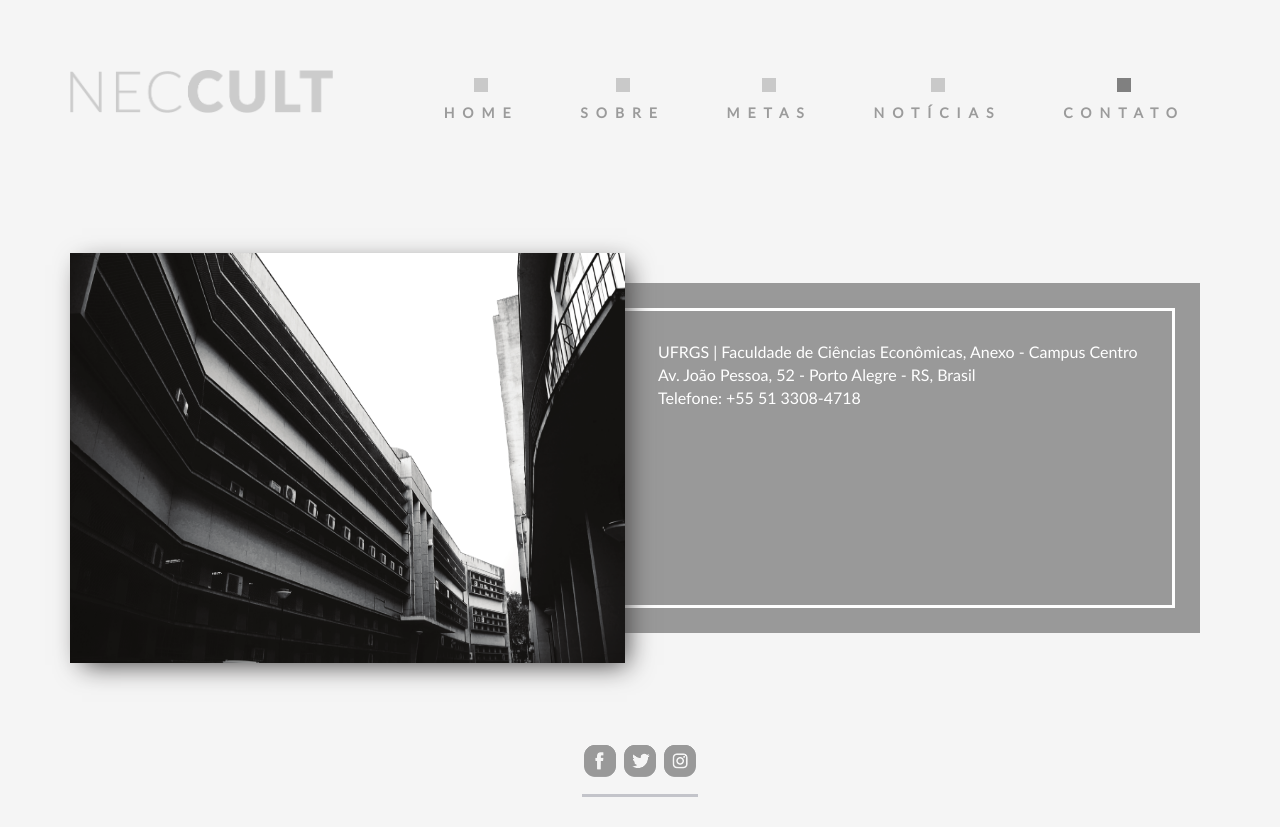
After one commit to BibianaDavila/neccult, a PHP site: page /contato.php in a window 1280 px wide. The commit adds this page. Run offline with PHP 8.4, Linux system fonts and the light colour scheme; some libraries are stand-ins or nearby versions.

Commit message:
Adicionada página de contato

```diff
--- /dev/null
+++ b/contato.php
@@ -0,0 +1,86 @@
+<!DOCTYPE html>
+<html>
+	<head>
+		<meta charset="UTF-8">
+		<meta name="viewport" content="width=device-width, initial-scale=1.0" />
+		<link rel="stylesheet" type="text/css" href="css/bootstrap.css">
+		<link rel="stylesheet" type="text/css" href="css/main.css">
+
+		<title>NECCULT</title>
+
+		<script src="https://ajax.googleapis.com/ajax/libs/jquery/3.1.0/jquery.min.js"></script>
+		<script type="text/javascript" src="js/bootstrap.js"></script>
+		<script type="text/javascript" src="js/main.js"></script>
+
+		<link href="https://fonts.googleapis.com/css?family=Playfair+Display" rel="stylesheet">
+
+	</head>
+	<body>
+
+		<!--=== header ===-->
+		<header>
+			<div class="container">
+				<div class="row">
+
+					<!-- logo -->
+					<div class="col-md-3">
+						<img src="images/logo.png" class="logo"/>
+					</div>
+
+					<div class="col-md-9 text-right">
+						<ul class="custom-nav">
+
+							<li><a href="index.php"><div class="square"></div>Home</a></li>
+							<li><a href="sobre.php"><div class="square"></div>Sobre</a></li>
+							<li><a href="metas.php"><div class="square"></div>Metas</a></li>
+							<li><a href=""><div class="square"></div>Notícias</a></li>
+							<li class="active"><div class="square"></div>Contato</li>
+
+						</ul>
+					</div>
+
+				</div>
+			</div>
+		</header>
+
+		<!--=== conteúdo ===-->
+		<div class="content">
+			<div class="container">
+				<div class="row">
+
+					<!-- image -->
+					<div class="col-md-6">
+						<div class="contact-img shadow-img">
+							<img src="images/contato.png">
+						</div>
+					</div>
+					<div class="col-md-6 contact-container">
+						<div class="contact-content">
+
+							UFRGS | Faculdade de Ciências Econômicas, Anexo - Campus Centro
+							<br/>
+							Av. João Pessoa, 52 - Porto Alegre - RS, Brasil
+							<br/>
+							Telefone: +55 51 3308-4718
+
+						</div>
+					</div>
+				</div>
+
+				<!-- Links para as redes sociais -->
+				<div class="row">
+					<div class="col-md-12 text-center">
+
+						<div class="social-links">
+							<a href=""><img src="images/icons/facebook.png"></a>
+							<a href=""><img src="images/icons/twitter.png"></a>
+							<a href=""><img src="images/icons/instagram.png"></a>
+						</div>
+
+					</div>
+				</div>
+
+			</div>
+		</div>
+	</body>
+</html>
--- a/css/main.css
+++ b/css/main.css
@@ -16,6 +16,7 @@
 body{
 	font-family: 'Lato Regular';
 	font-size: 14px;
+	background-color: #f5f5f5;
 	color: #9b9b9b;
 }
 .button{
@@ -34,7 +35,9 @@ body{
 	background-color: #808080;
 	cursor: pointer;
 }
-
+.shadow-img{
+	box-shadow: 7px 7px 25px -5px #454343;
+}
 @media (min-width: 1500px) {
 	.container {
 		width: 1470px;
@@ -93,6 +96,7 @@ li.active div.square, li a:hover div.square{
 }
 .arrow-icon{
 	margin-top: 10px;
+	width: 45px;
     position: absolute;
     top: 50%;
     left: 0px;
@@ -121,7 +125,6 @@ li.active div.square, li a:hover div.square{
 .carousel-img{
 	height: 370px;
 	margin-left: 50px;
-	box-shadow: 7px 7px 25px -5px #454343;
 	overflow: hidden;
 }
 .carousel-img img{
@@ -210,6 +213,7 @@ li.active div.square, li a:hover div.square{
 }
 .about-img{
 	padding: 0px 75px;
+	max-width: 95%;
 }
 
 .links-list{
@@ -223,3 +227,33 @@ li.active div.square, li a:hover div.square{
 	text-align: justify;
 	padding: 80px 50px 20px 50px;
 }
+
+/*=== página contato ===*/
+.contact-img{
+	position: relative;
+	z-index: 2;
+}
+.contact-img img{
+	height: 410px;
+	max-width: 100%;
+}
+.contact-container{
+	margin-left: -25px;
+	margin-top: 30px;
+	padding: 25px 25px 25px 0px;
+	background-color: #999999;
+}
+.contact-content{
+	height: 300px;
+	font-size: 16px;
+	color: white;
+	padding: 30px 15px 15px 40px;
+	border: 3px solid white;
+	background-color: #999999;
+}
+.social-links{
+	display: inline-block;
+	margin: 80px 0px 30px 0px;
+	padding-bottom: 15px;
+	border-bottom: 3px solid #c3c4ca;
+}
--- a/metas.php
+++ b/metas.php
@@ -34,7 +34,7 @@
 							<li><a href="sobre.php"><div class="square"></div>Sobre</a></li>
 							<li class="active"><div class="square"></div>Metas</li>
 							<li><a href=""><div class="square"></div>Notícias</a></li>
-							<li><a href=""><div class="square"></div>Contato</a></li>
+							<li><a href="contato.php"><div class="square"></div>Contato</a></li>
 
 						</ul>
 					</div>
--- a/sobre.php
+++ b/sobre.php
@@ -34,7 +34,7 @@
 							<li class="active"><div class="square"></div>Sobre</li>
 							<li><a href="metas.php"><div class="square"></div>Metas</a></li>
 							<li><a href=""><div class="square"></div>Notícias</a></li>
-							<li><a href=""><div class="square"></div>Contato</a></li>
+							<li><a href="contato.php"><div class="square"></div>Contato</a></li>
 
 						</ul>
 					</div>
```
Also changed, not shown: index.php (+6 -6 lines), images/contato.png (added), images/equipe.png, images/icons/facebook.png (added), images/icons/instagram.png (added), images/icons/left.png, images/icons/right.png, images/icons/twitter.png (added), images/logo.png.
